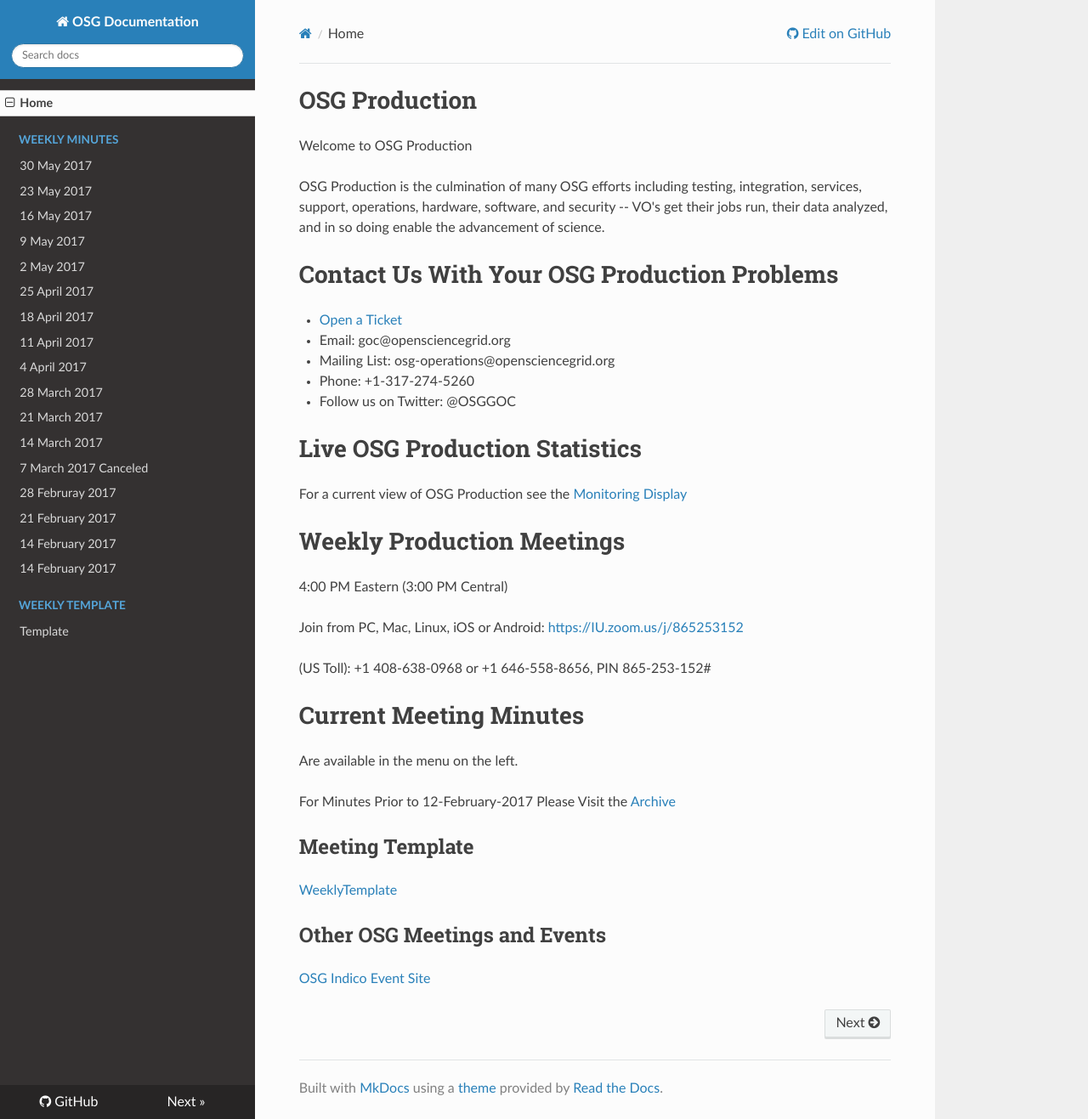
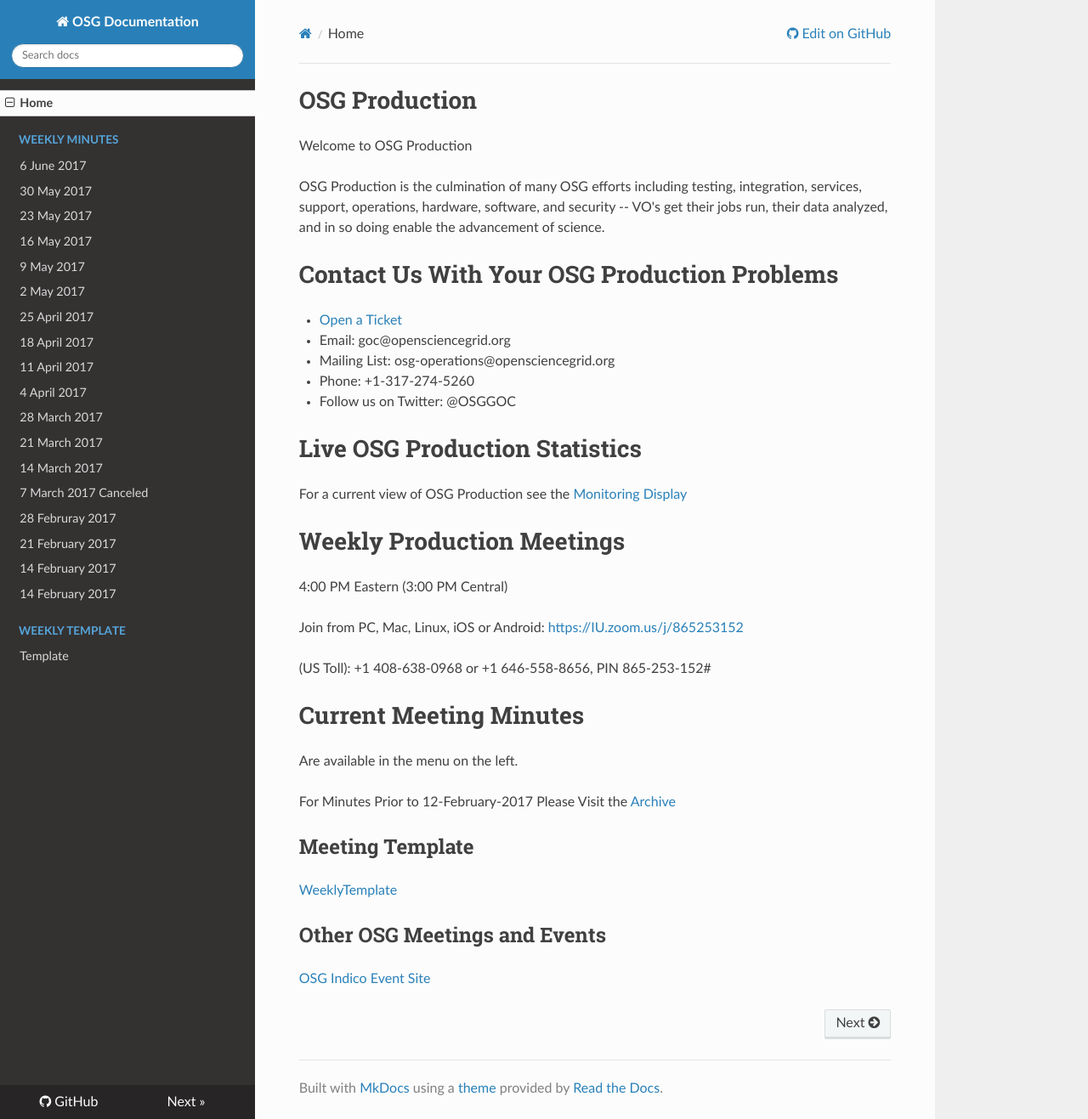
Before and after one commit to zsshah/production, an MkDocs documentation site: the page built from docs/index.md, in a window 1280 px wide and 1317 px high. Shown: the whole window at 85% size. Built offline with MkDocs 1.6.1, drawn with Linux system fonts in a browser that asks for light colours; nearby versions of some CDN libraries; old or Windows-style settings are respelled for this version of MkDocs.

Commit message:
Update mkdocs.yml

```diff
--- a/mkdocs.yml
+++ b/mkdocs.yml
@@ -9,6 +9,7 @@ extra_css:
 pages:
 - Home: 'index.md'
 - Weekly Minutes:
+  - '6 June 2017': 'WeeklyMinutes/06June2017.md'
   - '30 May 2017': 'WeeklyMinutes/30May2017.md'
   - '23 May 2017': 'WeeklyMinutes/23May2017.md'
   - '16 May 2017': 'WeeklyMinutes/16May2017.md'
```
